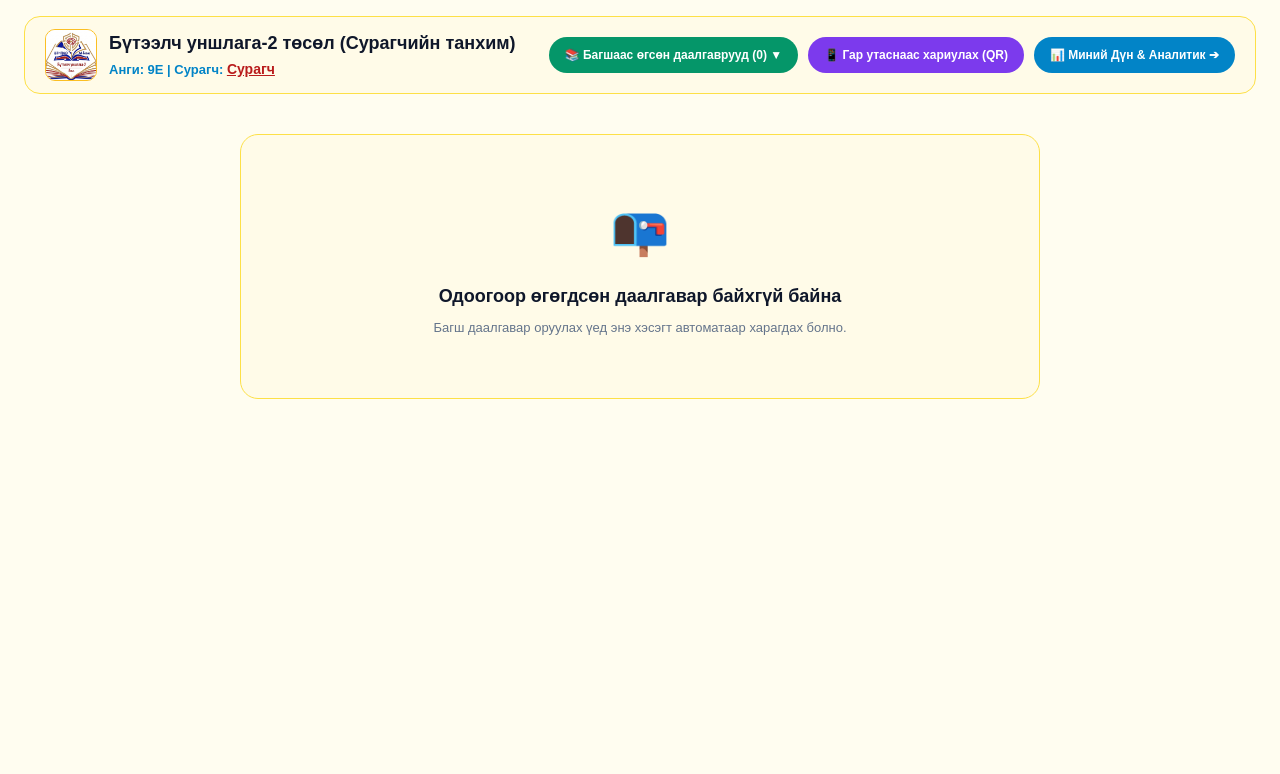
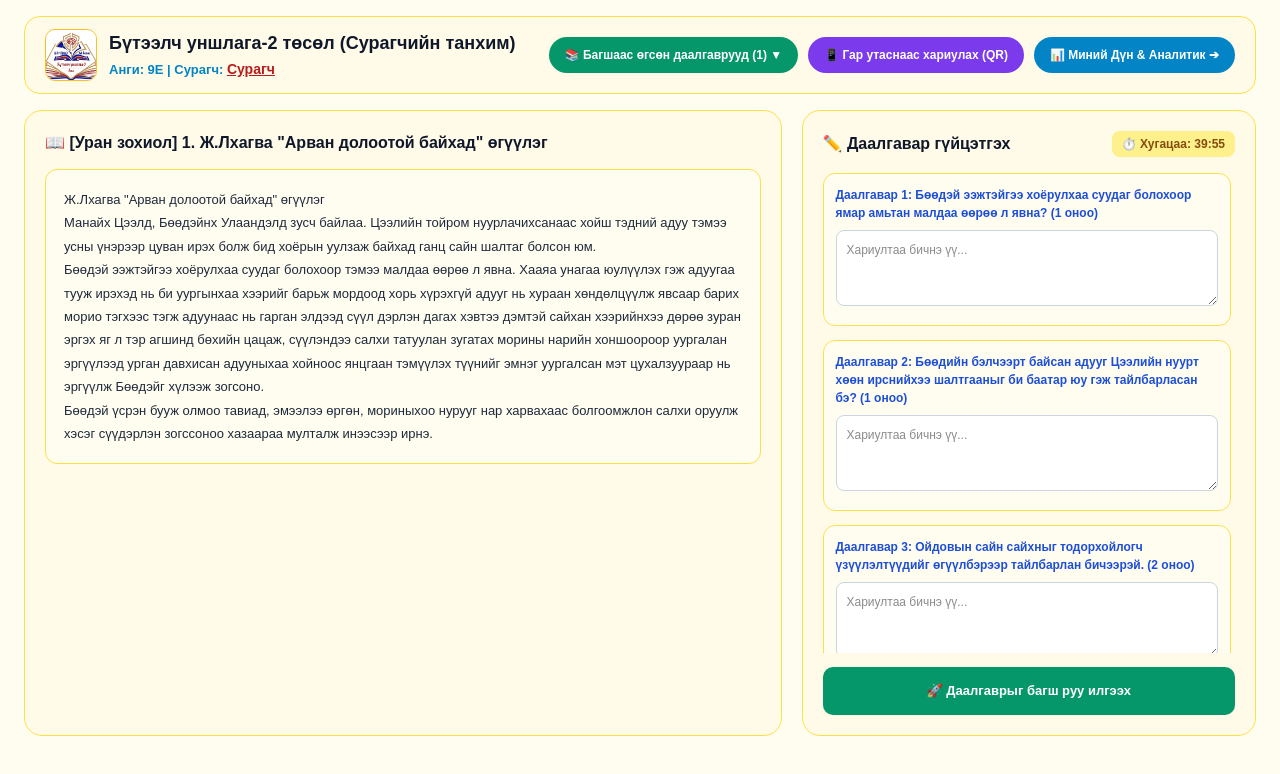
Before and after one commit to tsedev-davaasuren/creative-reading, a Next.js app in the folder creative-reading/: page /student in a window 1280 px wide. Shown: the top 774 px of the page. Built offline with nearby package versions, Linux system fonts and the light colour scheme.

Commit message:
Fix student room task loading to display teacher literature bundle by default

```diff
--- a/creative-reading/app/student/page.tsx
+++ b/creative-reading/app/student/page.tsx
@@ -57,6 +57,26 @@
   ]);
   const [chatInput, setChatInput] = useState('');
 
+  // БАГШИЙН САНГИЙН БЭЛТГЭЛ ДААЛГАВАР (УРАН ЗОХИОЛ)
+  const defaultLiteratureBundle: TaskBundle = {
+    id: 'TASK-UZ-01',
+    subject: 'Уран зохиол',
+    title: '1. Ж.Лхагва "Арван долоотой байхад" өгүүлэг',
+    text: `Ж.Лхагва "Арван долоотой байхад" өгүүлэг
+Манайх Цээлд, Бөөдэйнх Улаандэлд зусч байлаа. Цээлийн тойром нуурлачихсанаас хойш тэдний адуу тэмээ усны үнэрээр цуван ирэх болж бид хоёрын уулзаж байхад ганц сайн шалтаг болсон юм.
+Бөөдэй ээжтэйгээ хоёрулхаа суудаг болохоор тэмээ малдаа өөрөө л явна. Хааяа унагаа юулүүлэх гэж адуугаа тууж ирэхэд нь би уургынхаа хээрийг барьж мордоод хорь хүрэхгүй адууг нь хураан хөндөлцүүлж явсаар барих морио тэгхээс тэгж адуунаас нь гарган элдээд сүүл дэрлэн дагах хэвтээ дэмтэй сайхан хээрийнхээ дөрөө зуран эргэх яг л тэр агшинд бөхийн цацаж, сүүлэндээ салхи татуулан зугатах морины нарийн хоншоороор уургалан эргүүлээд урган давхисан адууныхаа хойноос янцгаан тэмүүлэх түүнийг эмнэг уургалсан мэт цухалзуураар нь эргүүлж Бөөдэйг хүлээж зогсоно.
+Бөөдэй үсрэн бууж олмоо тавиад, эмээлээ өргөн, мориныхоо нурууг нар харвахаас болгоомжлон салхи оруулж хэсэг сүүдэрлэн зогссоноо хазаараа мулталж инээсээр ирнэ.`,
+    createdAt: new Date().toLocaleDateString('mn-MN'),
+    tasks: [
+      { no: 1, cognitive: 'Мэдээлэл олох сэргээн санах', type: 'Задгай даалгавар', score: '0-1', action: 'Хариултаа бичнэ үү', question: 'Бөөдэй ээжтэйгээ хоёрулхаа суудаг болохоор ямар амьтан малдаа өөрөө л явна? (1 оноо)', answer: 'Тэмээ', rubric: 'Зөв хариулсан бол 1 оноо.' },
+      { no: 2, cognitive: 'Мэдээлэл олох сэргээн санах', type: 'Задгай даалгавар', score: '0-1', action: 'Хариултаа бичнэ үү', question: 'Бөөдийн бэлчээрт байсан адууг Цээлийн нуурт хөөн ирснийхээ шалтгааныг би баатар юу гэж тайлбарласан бэ? (1 оноо)', answer: 'Маргааш нь Бөөдэйг ирнэ гэж итгэсэн учраас', rubric: 'Зөв тайлбарласан бол 1 оноо.' },
+      { no: 3, cognitive: 'Задлан шинжлэх', type: 'Задгай даалгавар', score: '0-2', action: 'Хариултаа бичнэ үү', question: 'Ойдовын сайн сайхныг тодорхойлогч үзүүлэлтүүдийг өгүүлбэрээр тайлбарлан бичээрэй. (2 оноо)', answer: 'Тэгш цагаан шүд, шооч нүд, хороомон гутал өмссөн нь түүний сайхныг харуулна.', rubric: '1-2 өгүүлбэрээр бичсэн бол 2 оноо.' },
+      { no: 4, cognitive: 'Задлан шинжлэх', type: 'Задгай даалгавар', score: '0-2', action: 'Хариултаа бичнэ үү', question: 'Бөөдэйтэй уулзаж байхдаа ямар агшин нь арван долоон насанд хамгийн жаргалтай мөч байсныг тайлбарлана уу. (2 оноо)', answer: 'Адуугаа тууж ирээд уургалан эргүүлж Бөөдэйг хүлээж зогсох тэр мөч.', rubric: 'Зөв тайлбарласан бол 2 оноо.' },
+      { no: 5, cognitive: 'Эргэцүүлэн дүгнэх', type: 'Задгай даалгавар', score: '0-3', action: 'Хариултаа бичнэ үү', question: 'Ж.Лхагва "Арван долоотой байхад" өгүүлэгт эхээс Харьцаа, холбоо хэлбэрээр ямар агуулга илэрхийлэгдэж байна вэ? (3 оноо)', answer: 'Дүрүүдийн сэтгэлийн хөдөлгөөн ба бие биедээ тэмүүлэх далд сэтгэлийг харуулсан.', rubric: '2-3 өгүүлбэрээр бичсэн бол 3 оноо.' },
+      { no: 6, cognitive: 'Эргэцүүлэн дүгнэх', type: 'Задгай даалгавар', score: '0-3', action: 'Хариултаа бичнэ үү', question: 'Энэ өгүүлэгийн гол санаа, зориулго ямар? Таны бодлоор ач холбогдол нь юу вэ? (3 оноо)', answer: 'Залуу насны гэгээн дурсгал, баатарлаг сэтгэлийг залууст харуулах зорилготой.', rubric: '2-3 өгүүлбэрээр бичсэн бол 3 оноо.' }
+    ]
+  };
+
   useEffect(() => {
     const emailParam = searchParams.get('email');
     const nameParam = searchParams.get('name');
@@ -83,7 +103,7 @@
     setStudentName(currentName);
     setStudentEmail(currentEmail);
 
-    // БАГШИЙН САНГААС ЯГ ИЛГЭЭСЭН ДААЛГАВРУУДЫГ LOCALSTORAGE-ООС ШУУД УНШИХ
+    // LOCALSTORAGE БОЛОН ДЕФОЛТ САНГ СИНХРОНЧЛОХ
     let loadedBundles: TaskBundle[] = [];
 
     const possibleKeys = [
@@ -102,7 +122,6 @@
           if (Array.isArray(parsed)) {
             parsed.forEach((item: any) => {
               if (item && (item.title || item.subject)) {
-                // Багшийн сангаас ирсэн датаг яг байгаа хэвээр нь хөрвүүлэн сурагчийн санд ачаална
                 const formattedBundle: TaskBundle = {
                   id: item.id || 'TASK-' + Date.now(),
                   subject: item.subject || 'Уран зохиол',
@@ -124,14 +143,14 @@
       }
     });
 
+    if (!loadedBundles.some((b) => b.id === defaultLiteratureBundle.id || b.title === defaultLiteratureBundle.title)) {
+      loadedBundles.unshift(defaultLiteratureBundle);
+    }
+
     setAssignedBundles(loadedBundles);
 
-    if (loadedBundles.length > 0) {
-      const selectedTask = loadedBundles.find((b: TaskBundle) => b.id === taskIdParam) || loadedBundles[0];
-      setActiveBundle(selectedTask);
-    } else {
-      setActiveBundle(null);
-    }
+    const selectedTask = loadedBundles.find((b: TaskBundle) => b.id === taskIdParam) || loadedBundles[0];
+    setActiveBundle(selectedTask);
   }, [searchParams]);
 
   useEffect(() => {
@@ -309,7 +328,7 @@
         !isSubmitted ? (
           <div style={{ display: 'grid', gridTemplateColumns: '5fr 3fr', gap: '20px', maxWidth: '1440px', margin: '0 auto' }}>
 
-            {/* ЗҮҮН ТАЛ: ЭХ БИЧВЭР (БАГШИЙН САНГИЙН БҮРЭН ЭХ) */}
+            {/* ЗҮҮН ТАЛ: ЭХ БИЧВЭР */}
             <div style={{ backgroundColor: '#fffbe8', border: '1px solid #fde047', borderRadius: '18px', padding: '20px' }}>
               <div style={{ display: 'flex', justifyContent: 'space-between', alignItems: 'center', marginBottom: '14px' }}>
                 <h2 style={{ fontSize: '16px', fontWeight: 'bold', color: '#0f172a', margin: 0 }}>
@@ -317,11 +336,11 @@
                 </h2>
               </div>
               <div style={{ backgroundColor: '#fffdf0', border: '1px solid #fde047', borderRadius: '12px', padding: '18px', fontSize: '13px', color: '#1e293b', lineHeight: '1.8', whiteSpace: 'pre-wrap', maxHeight: '560px', overflowY: 'auto' }}>
-                {activeBundle?.text || 'Эх бичвэр ачаалагдаж байна...'}
+                {activeBundle?.text || 'Эх бичвэр байхгүй байна.'}
               </div>
             </div>
 
-            {/* БАРУУН ТАЛ: ДААЛГАВАР (СОНГОХ ЭСВЭЛ ЗАДГАЙ АСУУЛТ) */}
+            {/* БАРУУН ТАЛ: ДААЛГАВАР */}
             <div style={{ backgroundColor: '#fffbe8', border: '1px solid #fde047', borderRadius: '18px', padding: '20px', display: 'flex', flexDirection: 'column', justifyContent: 'space-between' }}>
               <div>
                 <div style={{ display: 'flex', justifyContent: 'space-between', alignItems: 'center', marginBottom: '16px' }}>
```
